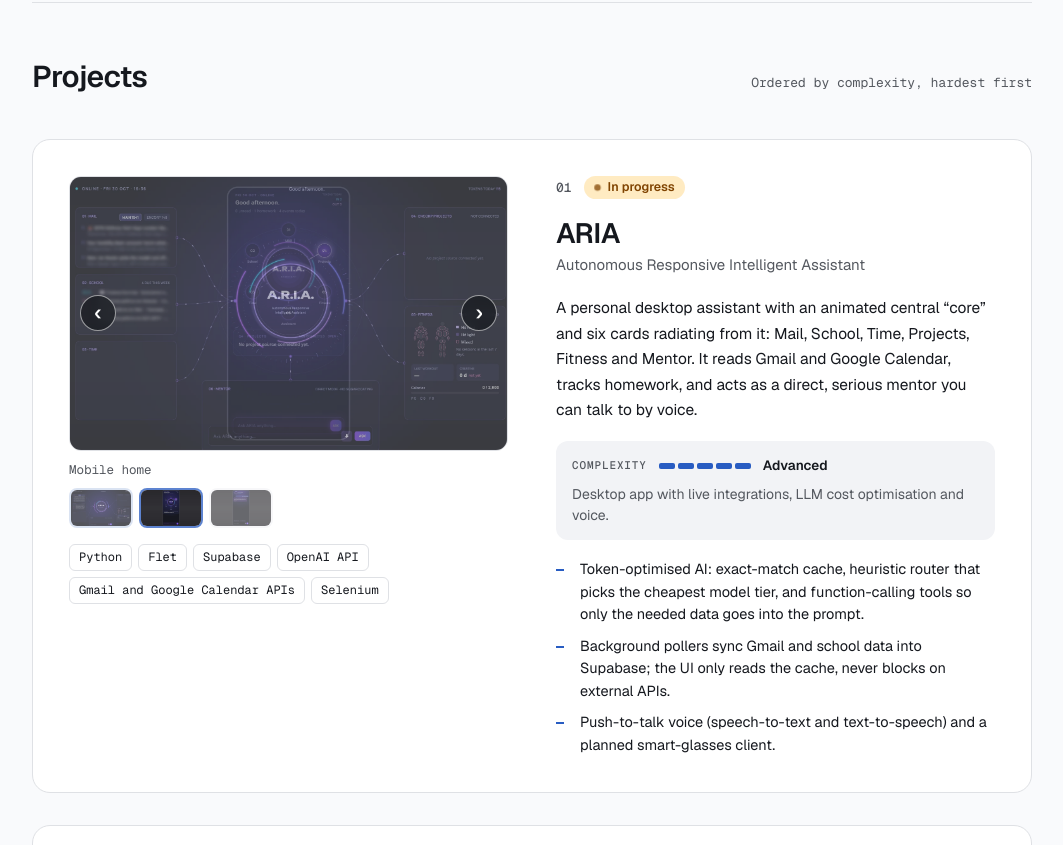
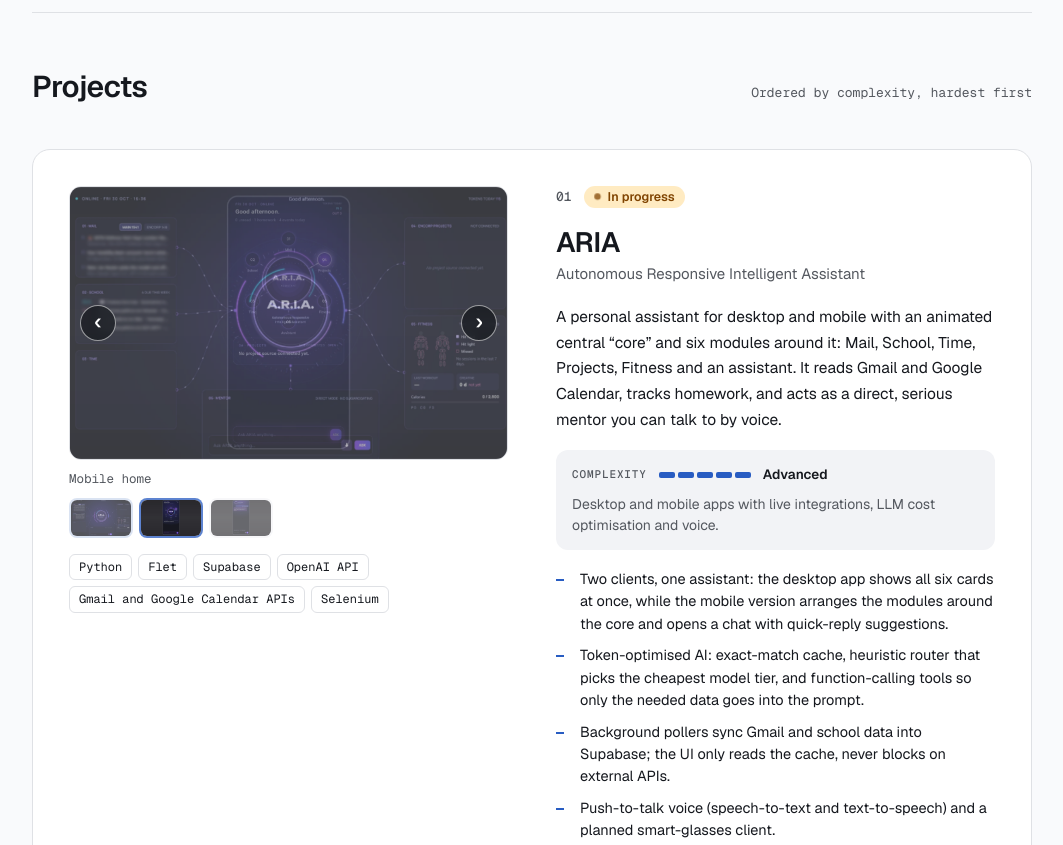
Before and after one commit to Kris2327/Kristiyan-Vakov-Portfolio, a plain HTML site: page index.html in a window 1280 px wide. Shown: the part 680-1525 px from the top of the page, without its empty margins (108-1171 px from the left). Drawn offline with nearby package versions, Linux system fonts and the light colour scheme.

```diff
--- a/script.js
+++ b/script.js
@@ -13,9 +13,10 @@ var PROJECTS = [
     statusNote: "",
     complexity: 5,
     level: "Advanced",
-    reason: "Desktop app with live integrations, LLM cost optimisation and voice.",
-    description: "A personal desktop assistant with an animated central “core” and six cards radiating from it: Mail, School, Time, Projects, Fitness and Mentor. It reads Gmail and Google Calendar, tracks homework, and acts as a direct, serious mentor you can talk to by voice.",
+    reason: "Desktop and mobile apps with live integrations, LLM cost optimisation and voice.",
+    description: "A personal assistant for desktop and mobile with an animated central “core” and six modules around it: Mail, School, Time, Projects, Fitness and an assistant. It reads Gmail and Google Calendar, tracks homework, and acts as a direct, serious mentor you can talk to by voice.",
     highlights: [
+      "Two clients, one assistant: the desktop app shows all six cards at once, while the mobile version arranges the modules around the core and opens a chat with quick-reply suggestions.",
       "Token-optimised AI: exact-match cache, heuristic router that picks the cheapest model tier, and function-calling tools so only the needed data goes into the prompt.",
       "Background pollers sync Gmail and school data into Supabase; the UI only reads the cache, never blocks on external APIs.",
       "Push-to-talk voice (speech-to-text and text-to-speech) and a planned smart-glasses client."
@@ -120,7 +121,7 @@ var HACKATHONS = [
     image: ""
   },
   {
-    name: "Asta",
+    name: "BDN-Agent",
     tagline: "Cost-routed, self-verifying Q&A agent",
     status: "completed",
     statusNote: "Atanasoff__48 · 2nd place · theme “Energy around us”",
@@ -156,14 +157,13 @@ var AWARDS = [
     event: "Atanasoff__48 hackathon",
     date: "4 October 2026",
     result: "2nd place",
-    project: "Asta",
     items: [
       { kind: "Diploma", title: "2nd place diploma", image: "images/hackathon-diploma.jpg", alt: "Diploma for 2nd place in Atanasoff__48, 4 October 2026" },
       { kind: "Certificate", title: "Certificate of participation", image: "images/hackathon-certificate.jpg", alt: "Certificate of participation in Atanasoff__48, 4 October 2026" }
     ]
   },
   {
-    event: "ACS Ignite hackathon",
+    event: "ACS Ignite hackathon · 24-hour game jam",
     date: "20–21 February 2026",
     result: "3rd place",
     items: [
--- a/style.css
+++ b/style.css
@@ -32,7 +32,7 @@ main{max-width:1080px;margin:0 auto;padding:0 clamp(20px,4vw,40px)}
 .focus{list-style:none;padding:0;display:flex;flex-wrap:wrap;gap:8px;margin-top:6px}
 .focus li{padding:5px 11px;border:1px solid var(--line-strong);border-radius:999px;font:500 12.5px/1.3 'Geist Mono',ui-monospace,monospace;color:var(--muted)}
 .hero-body{display:grid;gap:24px;max-width:62ch}
-.avatar{flex:0 0 auto;width:clamp(96px,16vw,168px);aspect-ratio:1;border-radius:50%;border:1px solid var(--line-strong);background:var(--wash);overflow:hidden;display:flex;align-items:center;justify-content:center;font:500 clamp(28px,4vw,40px)/1 'Geist Mono',ui-monospace,monospace;color:var(--muted)}
+.avatar{flex:0 0 auto;width:clamp(96px,16vw,168px);aspect-ratio:1;border-radius:50%;border:0;outline:2px solid var(--accent);outline-offset:5px;margin:7px;background:var(--wash);overflow:hidden;display:flex;align-items:center;justify-content:center;font:500 clamp(28px,4vw,40px)/1 'Geist Mono',ui-monospace,monospace;color:var(--muted)}
 .avatar img{display:block;width:100%;height:100%;object-fit:cover}
 h1{font-size:clamp(44px,8vw,80px);line-height:1;font-weight:600;letter-spacing:-0.035em}
 .lede{font-size:clamp(18px,2.2vw,21px);line-height:1.5;color:var(--muted);text-wrap:pretty}
```
Also changed, not shown: 1 other file.
